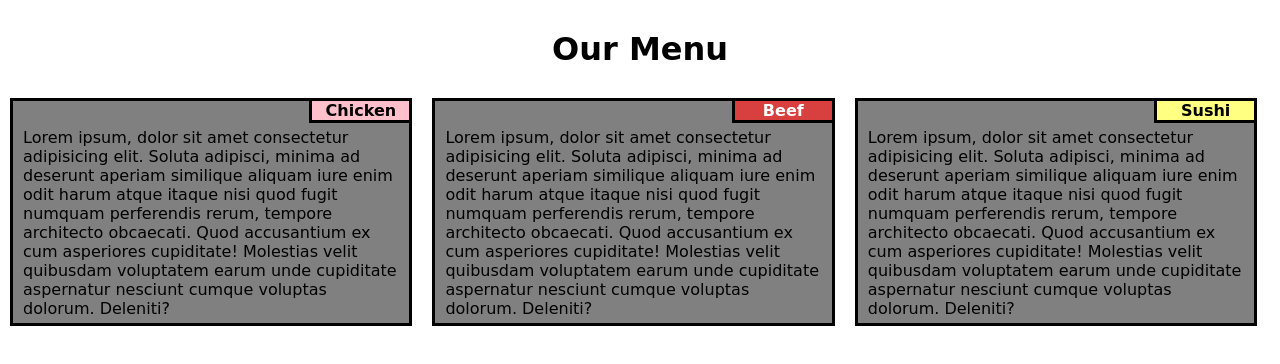
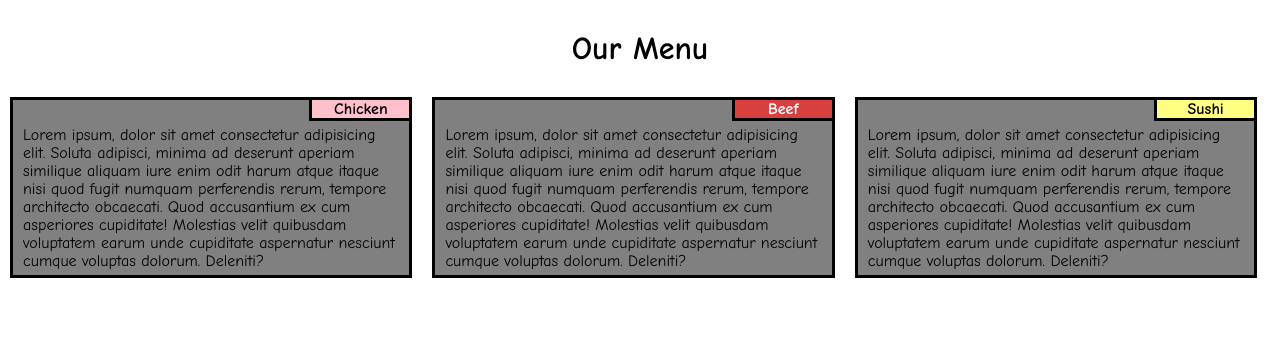
Before and after one commit to paras-verma/coursera-test, a plain HTML site: page site/index.html in a window 1280 px wide. Drawn offline with Linux system fonts and the light colour scheme.

Commit message:
Font changed

```diff
--- a/site/css/style.css
+++ b/site/css/style.css
@@ -5,7 +5,7 @@
 }
 
 body {
-    font-family: cursive;
+    font-family: "Comic Sans MS", cursive, sans-serif;
 }
 
 h1 {
```
